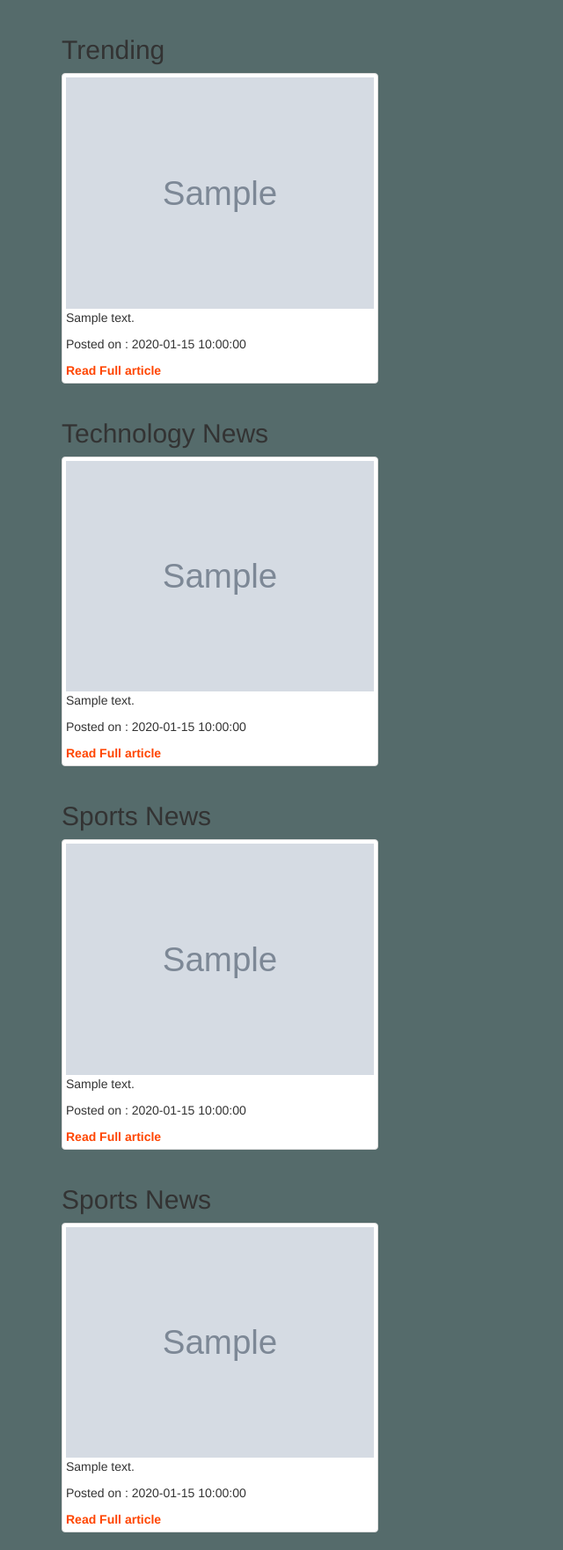
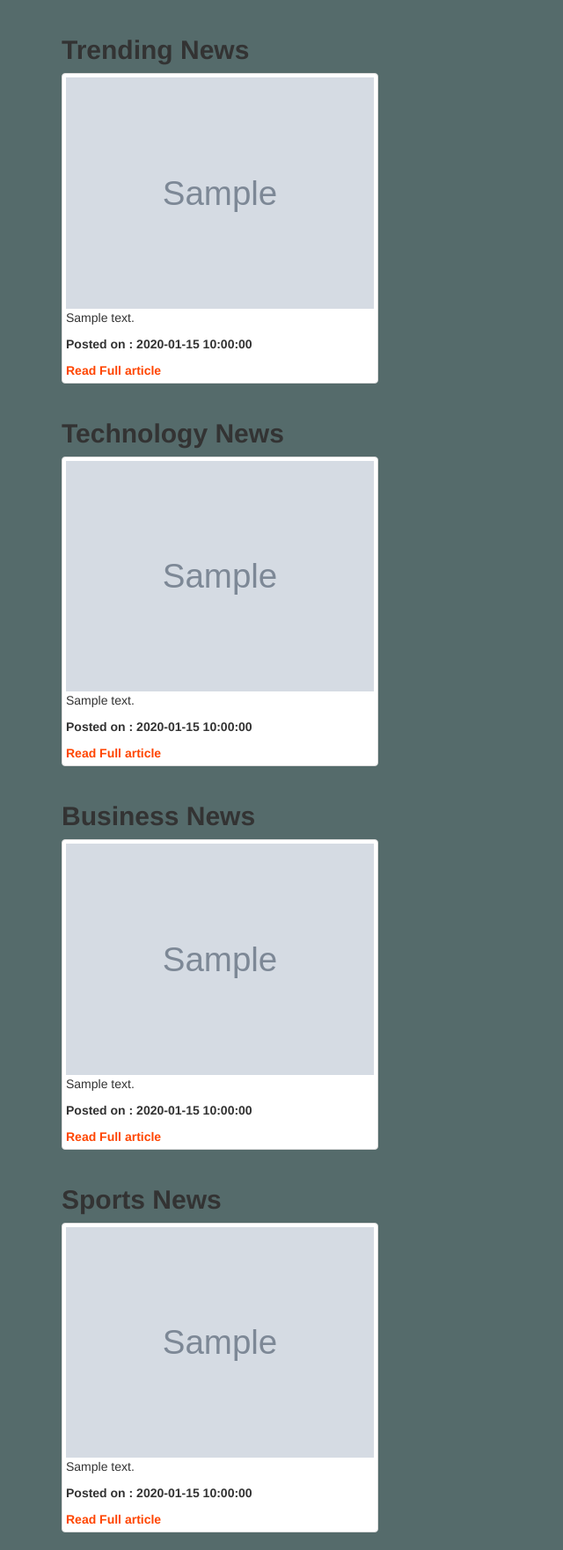
Before and after one commit to danknjoroge/News-Api, a Flask app: template app/templates/news.html in a window 1280 px wide. Shown: the part 52-1814 px from the top of the page at 88% size, without its empty margins (0-640 px from the left). Run offline with Flask 2, Linux system fonts and the light colour scheme; the template is opened without the code that fills it: most values are stand-ins (such as "Sample title", 1, 10 or a date in 2020); grey boxes marked "Sample" are stand-in pictures; parts of the project's set-up code (start-up, migrations or seed data) failed here and were passed over; some libraries are stand-ins or nearby versions.

Commit message:
modified page appearance

```diff
--- a/app/static/css/news.css
+++ b/app/static/css/news.css
@@ -8,3 +8,9 @@
 body{
     background-color: rgb(85, 107, 107);
 }
+h2{
+    font-weight: bold;
+}
+.post{
+    font-weight: bold;
+}
--- a/app/templates/news.html
+++ b/app/templates/news.html
@@ -13,7 +13,7 @@
 
 
 <div class="container">
-    <h2>Trending</h2>
+    <h2>Trending News</h2>
     <div class="row">
         {% for article in articles %}
         <div class="col-md-4 card">
@@ -22,7 +22,7 @@
                     <img src="{{article.urlToImage}}" class="img-responsive" styles="height:20px">
                     <div>
                         <p>{{article.description}}</p>
-                        <p>Posted on : {{article.publishedAt}}</p>
+                        <p class="post">Posted on : {{article.publishedAt}}</p>
                         <a href="{{article.url}}" target="_blank" class="anch"> Read Full article </a>
                     </div>
 
@@ -42,7 +42,7 @@
                     <img src="{{tech.urlToImage}}" class="img-responsive" styles="height:20px">
                     <div>
                         <p>{{tech.description}}</p>
-                        <p>Posted on : {{tech.publishedAt}}</p>
+                        <p class="post">Posted on : {{tech.publishedAt}}</p>
                         <a href="{{tech.url}}" target="_blank" class="anch"> Read Full article </a>
                     </div>
 
@@ -53,7 +53,7 @@
 </div>
 
 <div class="container">
-    <h2>Sports News</h2>
+    <h2>Business News</h2>
     <div class="row">
         {% for bussi in buss %}
         <div class="col-md-4 card">
@@ -62,7 +62,7 @@
                     <img src="{{bussi.urlToImage}}" class="img-responsive" styles="height:20px">
                     <div>
                         <p>{{bussi.description}}</p>
-                        <p>Posted on : {{bussi.publishedAt}}</p>
+                        <p class="post">Posted on : {{bussi.publishedAt}}</p>
                         <a href="{{bussi.url}}" target="_blank" class="anch"> Read Full article </a>
                     </div>
 
@@ -82,7 +82,7 @@
                     <img src="{{sportt.urlToImage}}" class="img-responsive" styles="height:20px">
                     <div>
                         <p>{{sportt.description}}</p>
-                        <p>Posted on : {{sportt.publishedAt}}</p>
+                        <p class="post">Posted on : {{sportt.publishedAt}}</p>
                         <a href="{{sportt.url}}" target="_blank" class="anch"> Read Full article </a>
                     </div>
 
--- a/app/views.py
+++ b/app/views.py
@@ -20,7 +20,7 @@ def index():
 @app.route('/news/<source_id>')
 def news(source_id):
     '''view on news page'''
-    article_source = get_articles('trending')
+    article_source = get_articles('general')
     technology_source = get_articles('technology')
     business_source = get_articles('business')
     sports_source = get_articles('sports')
```
Also changed, not shown: app/templates/index.html (+4 -4 lines), manage.py (renamed from run.py).
